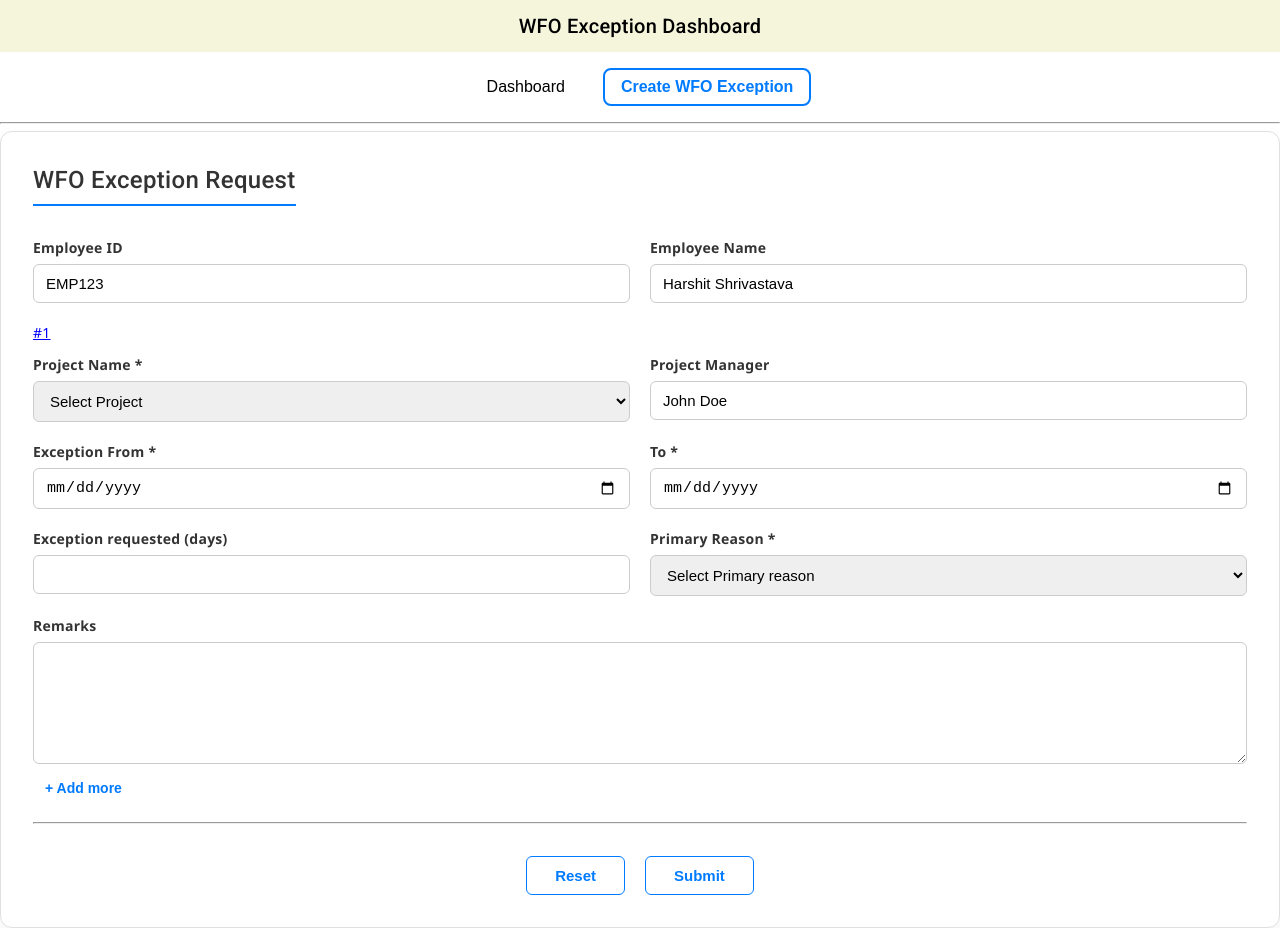
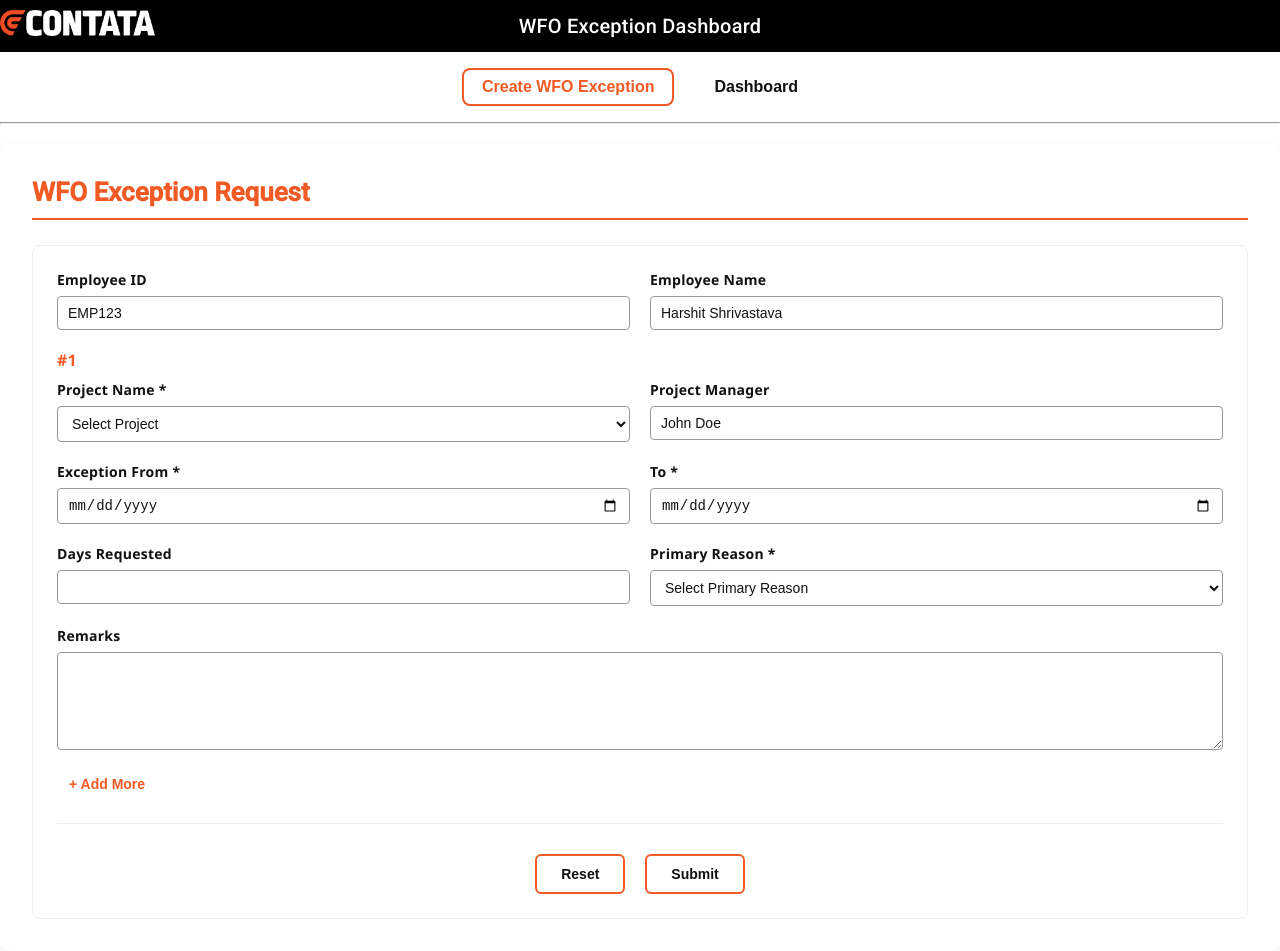
Before and after one commit to contataHarshit/mims-wfo-exception, an Angular app: page /create-wfo-exception-request in a window 1280 px wide. Before the commit the page ends 928 px from the top, so only its background shows below. Built offline with nearby package versions, Linux system fonts and the light colour scheme.

Commit message:
ui them, changer, according to skill module

```diff
--- a/src/app/app.component.html
+++ b/src/app/app.component.html
@@ -1,20 +1,22 @@
     <app-header [header]="commonService.header"></app-header>
 
 <div class="tabs">
-  <button
-    [class.active]="isActive('')"
-    (click)="navigateTo('')"
-  >
-    Dashboard
-  </button>
-
-  <button
+      <button
     [class.active]="isActive('create-wfo-exception-request')"
     (click)="navigateTo('create-wfo-exception-request')"
   >
     Create WFO Exception
   </button>
+  <button
+    [class.active]="isActive('')"
+    (click)="navigateTo('dashboard')"
+  >
+    Dashboard
+  </button>
+
+
 </div>
+
 
 <hr />
 
--- a/src/app/app.component.scss
+++ b/src/app/app.component.scss
@@ -5,22 +5,24 @@
   margin: 16px 0;
 }
 
-button {
+.tabs button {
   background: none;
   border: 2px solid transparent;
   border-radius: 8px;
-  padding: 8px 16px;
+  padding: 8px 18px;
   font-size: 16px;
+  font-weight: 600;
+  color: #111;
   cursor: pointer;
-  transition: 0.3s ease;
+  transition: all 0.3s ease;
+}
 
-  &:hover {
-    border-color: #ccc;
-  }
+.tabs button:hover {
+  border-color: #f15a24;
+  color: #f15a24;
+}
 
-  &.active {
-    border-color: #007bff;
-    color: #007bff;
-    font-weight: bold;
-  }
+.tabs button.active {
+  border-color: #f15a24;
+  color: #f15a24;
 }
--- a/src/components/create-wfo-exeption-request/create-wfo-exeption-request.component.html
+++ b/src/components/create-wfo-exeption-request/create-wfo-exeption-request.component.html
@@ -1,25 +1,29 @@
-<div class="form-container">
-  <h2>WFO Exception Request</h2>
+<div class="page-container">
+  <div class="page-header">
+    <h1>WFO Exception Request</h1>
+  </div>
 
+  <div class="filter-section">
     <form (ngSubmit)="onSubmit()">
-    <div class="form-row">
-      <div class="form-field">
+      <!-- Employee Row -->
+      <div class="row">
+        <div class="field">
           <label>Employee ID</label>
           <input name="employeeId" [(ngModel)]="formData.employeeId" readonly />
         </div>
 
-      <div class="form-field">
+        <div class="field">
           <label>Employee Name</label>
           <input name="employeeName" [(ngModel)]="formData.employeeName" readonly />
         </div>
       </div>
 
+      <!-- Exception Blocks -->
+      <div *ngFor="let exception of formData.exceptions; let i = index" class="exception-block">
+        <p class="exception-index">#{{ i + 1 }}</p>
 
-    <!-- Exceptions Loop -->
-    <div *ngFor="let exception of formData.exceptions; let i = index" class="exception-block">
-        <p style="color: blue; text-decoration: underline;">#{{i+1}}</p>
-    <div class="form-row">
-      <div class="form-field">
+        <div class="row">
+          <div class="field">
             <label>Project Name *</label>
             <select name="projectName" [(ngModel)]="formData.projectName" required>
               <option value="">Select Project</option>
@@ -28,26 +32,27 @@
             </select>
           </div>
 
-      <div class="form-field">
+          <div class="field">
             <label>Project Manager</label>
             <input name="projectManager" [(ngModel)]="formData.projectManager" readonly />
           </div>
         </div>
-      <div class="form-row">
-        <div class="form-field">
+
+        <div class="row">
+          <div class="field">
             <label>Exception From *</label>
             <input type="date" name="fromDate{{i}}" [(ngModel)]="exception.fromDate" required />
           </div>
 
-        <div class="form-field">
+          <div class="field">
             <label>To *</label>
             <input type="date" name="toDate{{i}}" [(ngModel)]="exception.toDate" required />
           </div>
         </div>
 
-      <div class="form-row">
-        <div class="form-field">
-          <label>Exception requested (days)</label>
+        <div class="row">
+          <div class="field">
+            <label>Days Requested</label>
             <input
               type="text"
               name="daysRequested{{i}}"
@@ -56,10 +61,10 @@
             />
           </div>
 
-        <div class="form-field">
+          <div class="field">
             <label>Primary Reason *</label>
             <select name="primaryReason{{i}}" [(ngModel)]="exception.primaryReason" required>
-            <option value="">Select Primary reason</option>
+              <option value="">Select Primary Reason</option>
               <option value="Health Issue">Health Issue</option>
               <option value="Personal Work">Personal Work</option>
               <option value="Travel">Travel</option>
@@ -67,29 +72,36 @@
           </div>
         </div>
 
-      <div class="form-row">
-        <div class="form-field full">
+        <div class="row">
+          <div class="field full">
             <label>Remarks</label>
             <textarea name="remarks{{i}}" [(ngModel)]="exception.remarks"></textarea>
           </div>
         </div>
 
-      <div class="addAndDel">
-        <div class="add-more" *ngIf="i === formData.exceptions.length - 1">
-          <button type="button" (click)="addMore()">+ Add more</button>
-        </div>
+        <div class="row actions-inline">
+          <button type="button" class="add-more" (click)="addMore()" *ngIf="i === formData.exceptions.length - 1">
+            + Add More
+          </button>
 
-        <div class="delete-icon" *ngIf="formData.exceptions.length > 1 && i!==0">
-          <i class="fa fa-trash" (click)="deleteIndex(i)"></i>
-        </div>
+          <button
+            type="button"
+            class="delete"
+            (click)="deleteIndex(i)"
+            *ngIf="formData.exceptions.length > 1 && i !== 0"
+          >
+            <i class="fa fa-trash"></i> Delete
+          </button>
         </div>
 
         <hr />
       </div>
 
-    <div class="actions">
-      <button type="button" (click)="resetForm()">Reset</button>
-      <button type="submit">Submit</button>
+      <!-- Footer Buttons -->
+      <div class="form-actions">
+        <button type="button" class="btn btn-reset" (click)="resetForm()">Reset</button>
+        <button type="submit" class="btn btn-submit">Submit</button>
       </div>
     </form>
   </div>
+</div>
--- a/src/components/create-wfo-exeption-request/create-wfo-exeption-request.component.scss
+++ b/src/components/create-wfo-exeption-request/create-wfo-exeption-request.component.scss
@@ -1,132 +1,159 @@
-.form-container {
-    border: 1px solid #e0e0e0;
+.page-container {
+  background: #fff;
+  border-radius: 10px;
   padding: 32px;
-    border-radius: 12px;
-    background: #ffffff;
-    box-shadow: 0 4px 12px rgba(0, 0, 0, 0.05);
+  box-shadow: 0 4px 14px rgba(0, 0, 0, 0.06);
   font-family: 'Segoe UI', sans-serif;
+  margin: 20px auto;
+  width: 95%;
+  color: #222; // Black-ish text
 }
 
-h2 {
-    text-align: center;
-    margin-bottom: 32px;
-    font-size: 24px;
-    color: #333;
-    border-bottom: 2px solid #007bff;
-    padding-bottom: 8px;
-    display: inline-block;
+.page-header {
+  border-bottom: 2px solid #f15a24;
+  margin-bottom: 25px;
+
+  h1 {
+    font-size: 26px;
+    color: #f15a24;
+    font-weight: 700;
+    margin: 0 0 10px;
+  }
 }
 
-.form-row {
+.filter-section {
+  background: #fff;
+  padding: 24px;
+  border-radius: 8px;
+  border: 1px solid #eee;
+}
+
+.row {
   display: flex;
+  gap: 20px;
   flex-wrap: wrap;
-    gap: 20px;
   margin-bottom: 20px;
 }
 
-.form-field {
-    flex: 1 1 45%;
+.field {
+  flex: 1;
   display: flex;
   flex-direction: column;
-}
-
-.form-field.full {
-    flex: 1 1 100%;
-}
 
   label {
     font-weight: 600;
     margin-bottom: 6px;
-    color: #333;
+    color: #111; // Dark text
   }
 
   input,
   select,
   textarea {
-    padding: 10px 12px;
-    border: 1px solid #ccc;
-    border-radius: 6px;
-    font-size: 15px;
+    border: 1px solid #999;
+    border-radius: 4px;
+    padding: 8px 10px;
+    font-size: 14px;
+    background-color: #fff;
+    color: #111;
     transition: border 0.2s ease;
+
+    &:focus {
+      border-color: #f15a24;
+      outline: none;
     }
-
-input:focus,
-select:focus,
-textarea:focus {
-    border-color: #007bff;
-    outline: none;
   }
 
   textarea {
     resize: vertical;
-    height: 100px;
+    height: 80px;
   }
 
-.addAndDel {
+  &.full {
+    flex: 1 1 100%;
+  }
+}
+
+.exception-index {
+  font-size: 16px;
+  font-weight: 600;
+  color: #f15a24;
+  margin-bottom: 10px;
+}
+
+.actions-inline {
   display: flex;
   justify-content: space-between;
   align-items: center;
-    margin-top: -10px;
-    margin-bottom: 20px;
+
+  .add-more,
+  .delete {
+    font-size: 14px;
+    font-weight: 600;
+    background: none;
+    border: none;
+    cursor: pointer;
+    padding: 6px 12px;
+    transition: color 0.3s ease;
   }
 
-.add-more button {
-    background: none;
-    color: #007bff;
-    border: none;
-    font-size: 14px;
-    font-weight: bold;
-    cursor: pointer;
-    padding: 6px 12px;
-    transition: color 0.3s;
+  .add-more {
+    color: #f15a24;
+
+    &:hover {
+      text-decoration: underline;
+    }
   }
 
-.add-more button:hover {
-    color: #0056b3;
+  .delete {
+    color: #111;
+
+    i {
+      font-size: 14px;
+      margin-right: 5px;
     }
 
-.delete-icon .fa {
-    color: #dc3545;
-    font-size: 18px;
-    cursor: pointer;
-    transition: color 0.3s;
+    &:hover {
+      color: #f15a24;
+    }
+  }
 }
 
-.delete-icon .fa:hover {
-    color: #a71d2a;
-}
-
-.actions {
+.form-actions {
   display: flex;
   justify-content: center;
   gap: 20px;
-    margin-top: 32px;
+  margin-top: 30px;
+
+  .btn {
+    padding: 10px 24px;
+    border-radius: 6px;
+    font-size: 14px;
+    font-weight: 600;
+    cursor: pointer;
+    border: 2px solid #f15a24;
+    background: transparent;
+    color: #111;
+    transition: all 0.3s ease;
+
+    &:hover {
+      background: #f15a24;
+      color: #fff;
     }
 
-.actions button {
-    padding: 10px 28px;
-    border-radius: 6px;
-    border: 1px solid #007bff;
-    background: white;
-    color: #007bff;
-    font-weight: 600;
-    font-size: 15px;
-    cursor: pointer;
-    transition: all 0.3s ease;
+    &.btn-submit {
+      // same style as reset
+    }
+  }
 }
 
-.actions button:hover {
-    background: #007bff;
-    color: white;
+hr {
+  margin: 25px 0;
+  border: 0;
+  border-top: 1px solid #eee;
 }
 
-/* Responsive layout */
 @media (max-width: 768px) {
-    .form-row {
+  .row {
     flex-direction: column;
   }
-
-    .form-field {
-        flex: 1 1 100%;
 }
-}
--- a/src/components/header/header.component.html
+++ b/src/components/header/header.component.html
@@ -1 +1 @@
- <h2>{{header}}</h2>
+ <h2><img src="../../assets/contata-logo.png" alt="" id="logImg">{{header}}</h2>
--- a/src/components/header/header.component.scss
+++ b/src/components/header/header.component.scss
@@ -1,5 +1,11 @@
 h2{
-    background-color: beige;
+    background-color: black;
+    color: white;
         padding: 10px;
     text-align: center
 }
+#logImg{
+       position: absolute;
+    left: 0;
+    height: 26px;
+}
--- a/src/components/wfo-dashboard/wfo-dashboard.component.html
+++ b/src/components/wfo-dashboard/wfo-dashboard.component.html
@@ -63,8 +63,9 @@
   </div>
 
   <div class="action-buttons">
-    <button class="btn btn-primary">Search</button>
-    <button class="btn btn-secondary">Reset</button>
+<button>Search</button>
+<button>Reset</button>
+
   </div>
   <div class="export">
     <button class="btn btn-primary" (click)="export()">Export to Excel</button>
--- a/src/components/wfo-dashboard/wfo-dashboard.component.scss
+++ b/src/components/wfo-dashboard/wfo-dashboard.component.scss
@@ -1,12 +1,14 @@
 .container {
   margin: 0 auto;
   padding: 20px;
-  font-family: Arial, sans-serif;
+  font-family: 'Segoe UI', sans-serif;
+  color: #111;
 }
 
 h2 {
   text-align: center;
   margin-bottom: 20px;
+  color: #f15a24;
 }
 
 .form-grid {
@@ -23,7 +25,8 @@ h2 {
 
 .form-group label {
   margin-bottom: 5px;
-  font-weight: bold;
+  font-weight: 600;
+  color: #111;
 }
 
 input[type="text"],
@@ -32,68 +35,81 @@ select {
   padding: 8px;
   border: 1px solid #ccc;
   border-radius: 4px;
+  font-size: 14px;
+  background-color: #fff;
+  color: #111;
+  transition: border-color 0.3s;
+}
+
+input:focus,
+select:focus {
+  border-color: #f15a24;
+  outline: none;
 }
 
 .action-buttons {
   display: flex;
-  gap: 10px;
+  gap: 12px;
   justify-content: flex-end;
   margin-bottom: 30px;
 }
 
-button {
-  padding: 10px 20px;
-  border: none;
-  cursor: pointer;
-  font-weight: bold;
-  border-radius: 4px;
-  transition: background-color 0.3s ease;
+.export {
+  text-align: end;
+  margin: 0px 10px 10px 0px;
 }
 
-.btn-primary {
-  background-color: #007bff;
-  color: white;
+button {
+  padding: 9px 20px;
+  font-size: 14px;
+  font-weight: 600;
+  border-radius: 4px;
+  cursor: pointer;
+  border: 2px solid #f15a24;
+  background: transparent;
+  color: #111;
+  transition: all 0.3s ease;
 }
 
-.btn-primary:hover {
-  background-color: #0056b3;
-}
-
-.btn-secondary {
-  background-color: #6c757d;
+button:hover {
+  background-color: #f15a24;
   color: white;
-}
-
-.btn-secondary:hover {
-  background-color: #545b62;
 }
 
 .table-container {
   overflow-x: auto;
+  margin-top: 20px;
 }
 
 table {
   width: 100%;
   border-collapse: collapse;
   font-size: 14px;
+  border: 1px solid #e0e0e0;
 }
 
 thead {
-  background-color: #f8f9fa;
+  background-color: #fff3ed;
 }
 
 th,
 td {
   padding: 10px;
-  border: 1px solid #dee2e6;
+  border: 1px solid #ddd;
   text-align: left;
 }
 
 tbody tr:nth-child(even) {
-  background-color: #f2f2f2;
+  background-color: #fdf4ef;
 }
 
-.export {
-  text-align: end;
-  margin: 0px 10px 10px 0px;
+i.fa-expand {
+  color: #f15a24;
+  cursor: pointer;
+  font-size: 16px;
+  transition: transform 0.2s ease;
 }
+
+i.fa-expand:hover {
+  transform: scale(1.1);
+}
```
Also changed, not shown: src/app/app.routes.ts (+7 -2 lines), src/assets/contata-logo.png (added). Lines whose indentation alone changed are shown as unchanged.
